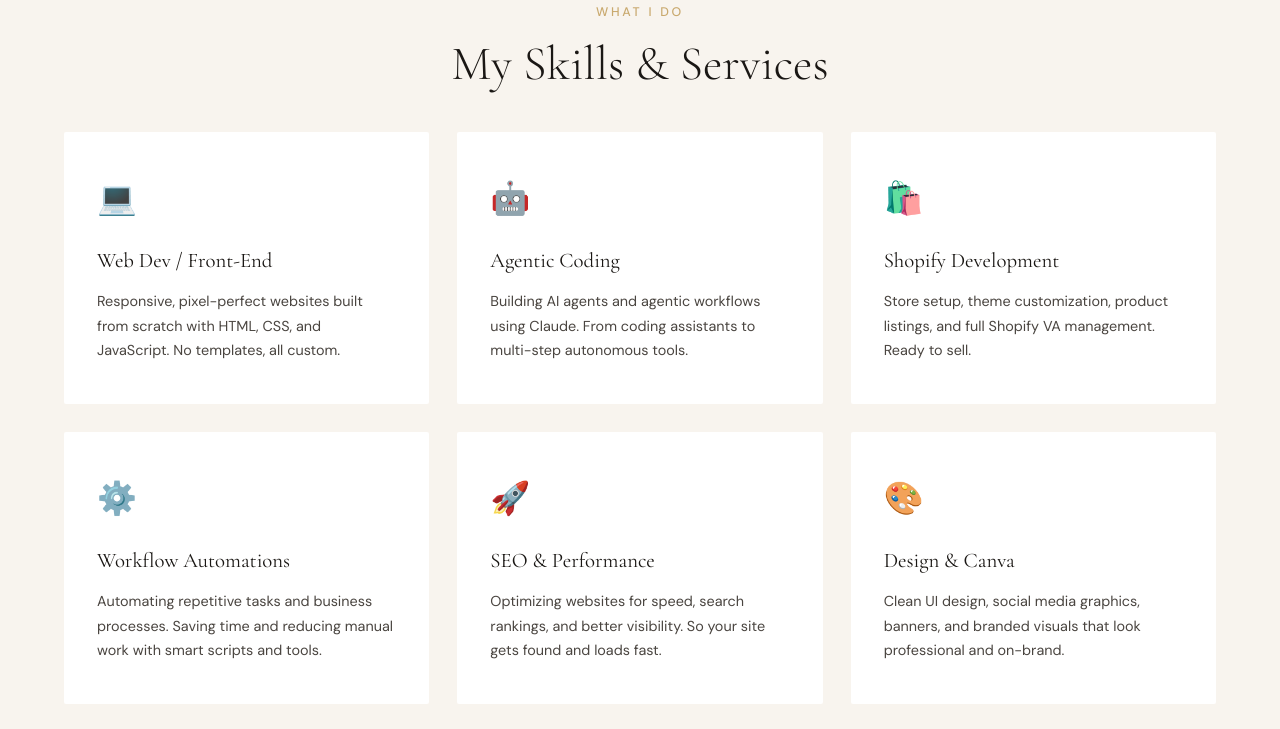
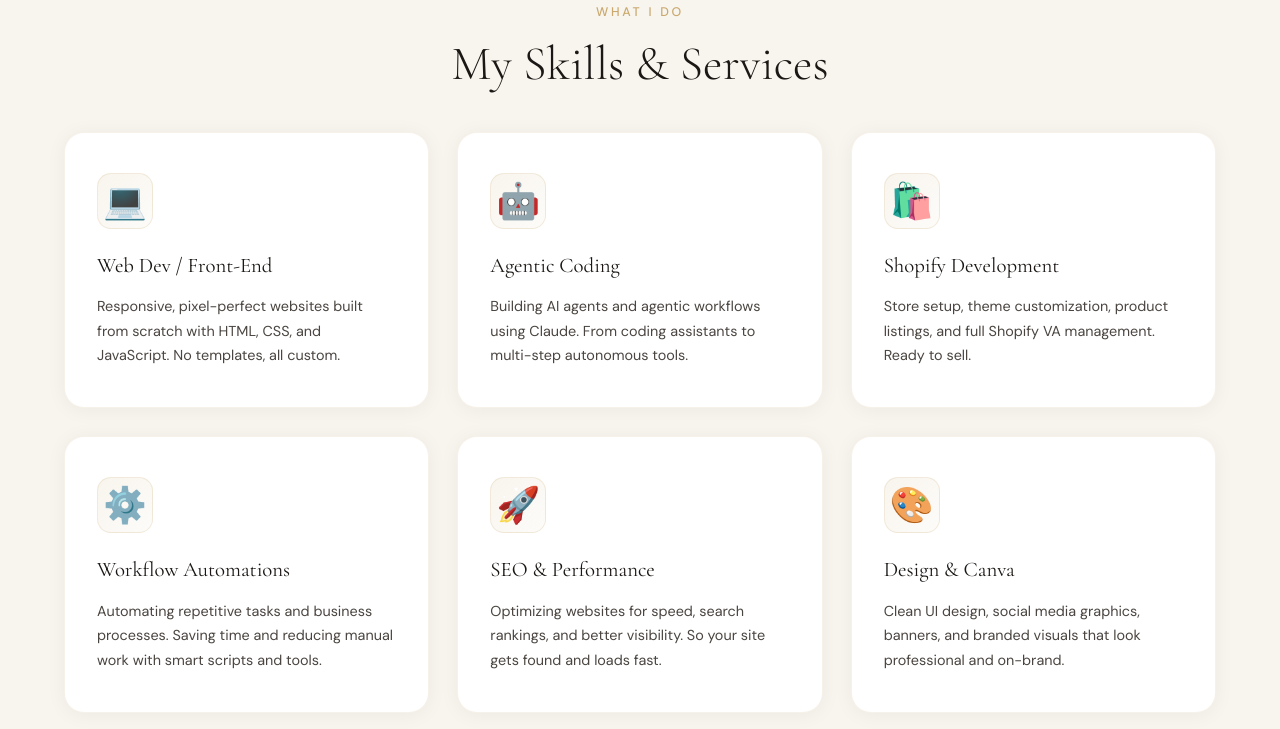
Before and after one commit to HelterX/jericdev-portfolio, a plain HTML site: page index.html in a window 1280 px wide. Shown: the part 1680-2409 px from the top of the page. Drawn offline with nearby package versions, Linux system fonts and the light colour scheme.

Commit message:
Premium skill cards with rounded corners, gold glow and icon badges

```diff
--- a/style.css
+++ b/style.css
@@ -534,32 +534,54 @@ ul { list-style: none; }
 .skill-card {
   background: var(--white);
   padding: 40px 32px;
-  border-radius: 2px;
-  border: 1px solid transparent;
+  border-radius: 20px;
+  border: 1px solid rgba(201,169,110,0.15);
   transition: var(--transition);
   position: relative;
   overflow: hidden;
+  box-shadow: 0 2px 20px rgba(26,23,20,0.05);
 }
 
 .skill-card::before {
   content: '';
   position: absolute;
-  bottom: 0; left: 0;
-  width: 0; height: 2px;
-  background: var(--gold);
-  transition: width var(--transition);
+  top: 0; left: 0; right: 0;
+  height: 3px;
+  background: linear-gradient(90deg, transparent, var(--gold), transparent);
+  opacity: 0;
+  transition: opacity var(--transition);
+}
+
+.skill-card::after {
+  content: '';
+  position: absolute;
+  inset: 0;
+  border-radius: 20px;
+  background: radial-gradient(ellipse at top left, rgba(201,169,110,0.06) 0%, transparent 60%);
+  opacity: 0;
+  transition: opacity var(--transition);
+  pointer-events: none;
 }
 
 .skill-card:hover {
-  border-color: var(--gold-light);
-  transform: translateY(-4px);
-  box-shadow: var(--shadow);
+  border-color: rgba(201,169,110,0.4);
+  transform: translateY(-6px);
+  box-shadow: 0 12px 40px rgba(201,169,110,0.18), 0 2px 8px rgba(26,23,20,0.06);
 }
-.skill-card:hover::before { width: 100%; }
+.skill-card:hover::before { opacity: 1; }
+.skill-card:hover::after { opacity: 1; }
 
 .skill-card__icon {
-  font-size: 2rem;
+  font-size: 2.2rem;
   margin-bottom: 20px;
+  display: inline-flex;
+  align-items: center;
+  justify-content: center;
+  width: 56px;
+  height: 56px;
+  background: linear-gradient(135deg, rgba(201,169,110,0.12), rgba(201,169,110,0.04));
+  border-radius: 14px;
+  border: 1px solid rgba(201,169,110,0.2);
 }
 
 .skill-card h3 {
```
